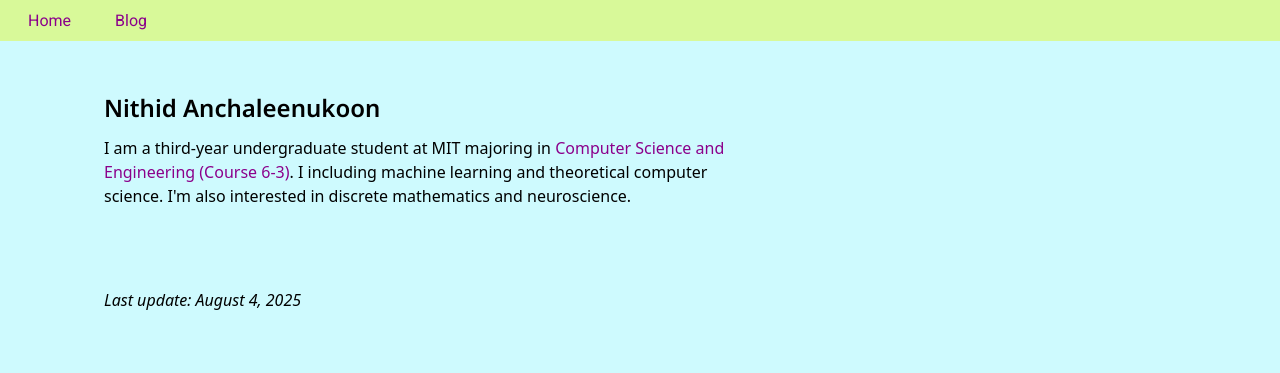
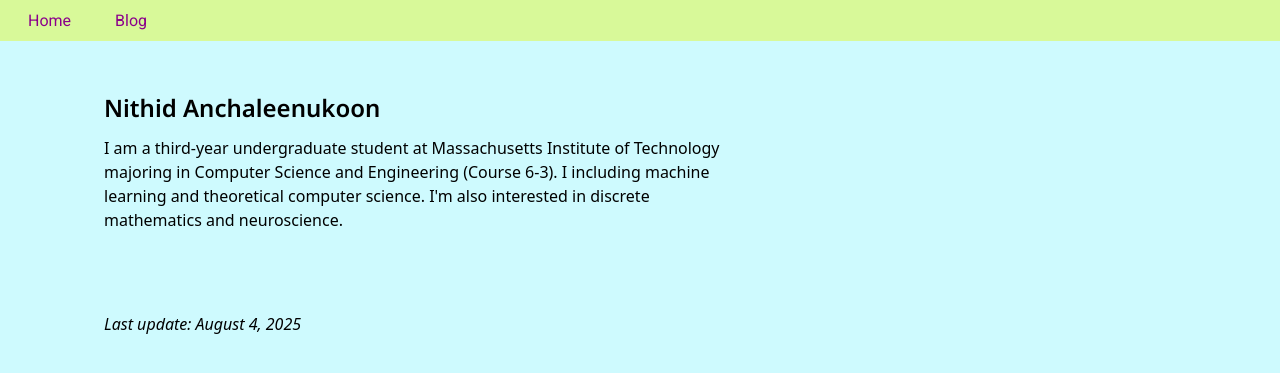
Before and after one commit to psi241/psi241.github.io, a Jekyll site: the page built from index.html, in a window 1280 px wide. Shown: the top 373 px of the page. Built offline with Jekyll 4.4.1, drawn with Linux system fonts in a browser that asks for light colours.

Commit message:
Update info on homepage

```diff
--- a/_includes/home.html
+++ b/_includes/home.html
@@ -4,7 +4,7 @@
 </h1>
 
 <p class="w-3/5">
-I am a third-year undergraduate student at MIT majoring in <a href = "https://www.eecs.mit.edu/academics/undergraduate-programs/curriculum/" target="_blank">Computer Science and Engineering (Course 6-3)</a>. I including machine learning and theoretical computer science. I'm also interested in discrete mathematics and neuroscience.
+I am a third-year undergraduate student at Massachusetts Institute of Technology majoring in Computer Science and Engineering (Course 6-3). I including machine learning and theoretical computer science. I'm also interested in discrete mathematics and neuroscience.
 </p>
 
 <p class = "mt-20">
```
